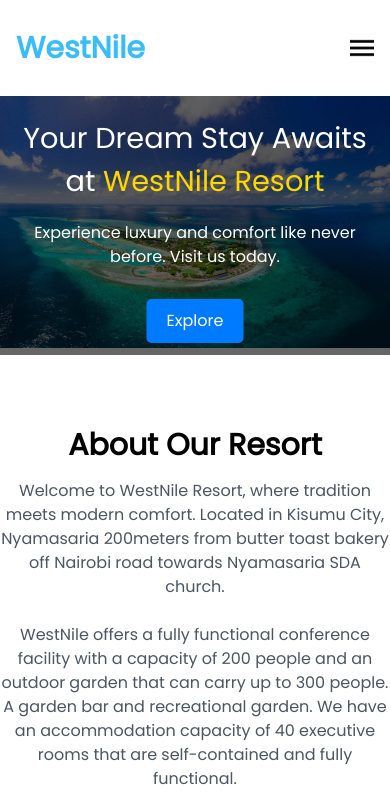
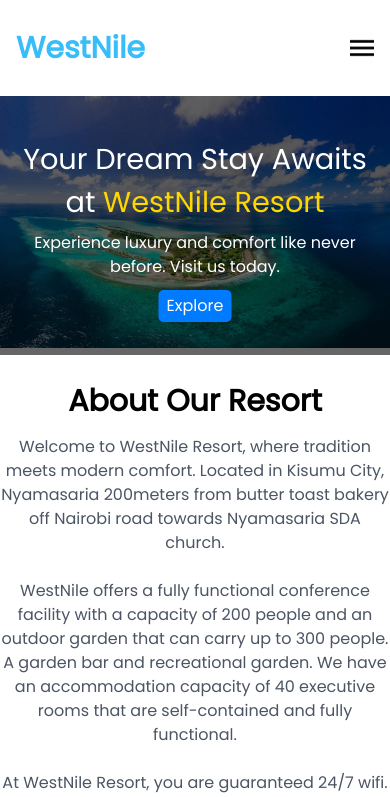
Before and after one commit to alvinkenyagah/weniresort.com-, a React (Vite) app: page / in a window 390 px wide. Shown: the top 797 px of the page. Built offline with nearby package versions, Linux system fonts and the light colour scheme.

Commit message:
Responsive hero

```diff
--- a/src/components/about/About.jsx
+++ b/src/components/about/About.jsx
@@ -7,7 +7,7 @@
 
 
   return (
-    <section className="py-16 bg-white" id="about">
+    <section className="py-5 bg-white" id="about">
       <div className="container mx-auto">
         <div className="grid grid-cols-1 md:grid-cols-2 gap-8 items-center">
           {/* Text Content */}
--- a/src/components/hero/HeroSection.css
+++ b/src/components/hero/HeroSection.css
@@ -20,15 +20,7 @@
   width: 100%;
   height: 100%;
   object-fit: cover; /* Maintain aspect ratio and cover the entire slide */
-
-
 }
-
-
-
-
-
-
 
 .slick-slide::before {
   content: '';
@@ -52,7 +44,7 @@
 
 .catchy-headline {
   font-size: 2.5rem;
-  margin-bottom: 5%;
+  margin-bottom: 2%;
 }
 
 .catchy-headline span {
@@ -61,7 +53,7 @@
 
 .subheadline {
   font-size: 1.2rem;
-  margin-bottom: 30px;
+  margin-bottom: 3%;
 }
 
 .btn-book-now {
@@ -74,8 +66,68 @@
   border-radius: 5px;
 }
 
+/* Tablet responsiveness */
+@media (max-width: 1024px) {
+  .btn-book-now {
+    padding: 8px 16px; /* Adjust padding for tablet screens */
+  }
+}
+
 /* Mobile responsiveness */
-@media (max-width: 768px) {
+@media (max-width: 778px) {
+  .btn-book-now {
+    padding: 4px 8px; /* Adjust padding for smaller screens */
+  }
+}
+
+
+/* Tablet responsiveness */
+@media (max-width: 1024px) {
+  .hero-section {
+    height: auto; /* Adjust height for tablet screens */
+  }
+
+  .slick-slider {
+    height: auto; /* Allow slider to adjust height based on content */
+  }
+
+  .hero-content {
+    width: 90%; /* Adjust width for better readability on tablet screens */
+  }
+
+  .catchy-headline {
+    font-size: 2rem; /* Adjust font size for better readability on tablet screens */
+  }
+
+  .subheadline {
+    font-size: 1.1rem; /* Adjust font size for better readability on tablet screens */
+  }
+}
+
+@media (max-width: 1786px) {
+  .hero-section {
+    height: auto; /* Adjust height for tablet screens */
+  }
+
+  .slick-slider {
+    height: auto; /* Allow slider to adjust height based on content */
+  }
+
+  .hero-content {
+    width: 90%; /* Adjust width for better readability on tablet screens */
+  }
+
+  .catchy-headline {
+    font-size: 3rem; /* Adjust font size for better readability on tablet screens */
+  }
+
+  .subheadline {
+    font-size: 1.1rem; /* Adjust font size for better readability on tablet screens */
+  }
+}
+
+/* Mobile responsiveness */
+@media (max-width: 778px) {
   .hero-section {
     height: auto; /* Adjust height for smaller screens */
   }
```
